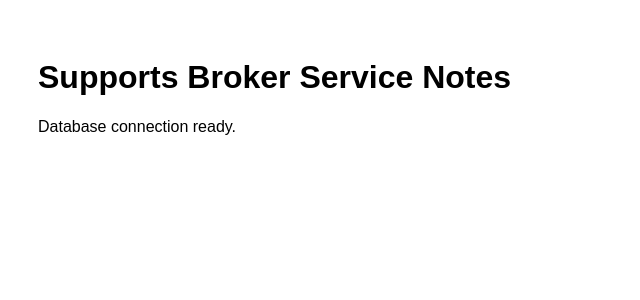
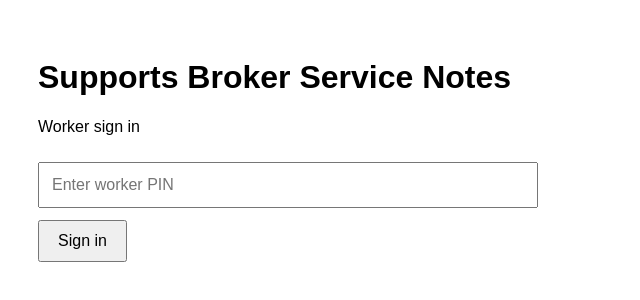
Before and after one commit to bradhbeck-prog/service-notes-app, a Next.js app: page / in a window 1280 px wide. Shown: the top 300 px of the page, without its empty margins (0-640 px from the left). Built offline with nearby package versions, Linux system fonts and the light colour scheme; no server answers.

Commit message:
Update page.jsx

```diff
--- a/app/page.jsx
+++ b/app/page.jsx
@@ -1,10 +1,39 @@
-import { supabase } from "../lib/supabase";
+"use client";
+
+import { useState } from "react";
 
 export default function Page() {
+  const [pin, setPin] = useState("");
+
   return (
-    <main style={{ padding: 30, fontFamily: "Arial" }}>
+    <main style={{ padding: 30, fontFamily: "Arial", maxWidth: 500 }}>
       <h1>Supports Broker Service Notes</h1>
-      <p>Database connection ready.</p>
+      <p>Worker sign in</p>
+
+      <input
+        type="password"
+        placeholder="Enter worker PIN"
+        value={pin}
+        onChange={(e) => setPin(e.target.value)}
+        style={{
+          width: "100%",
+          padding: 12,
+          fontSize: 16,
+          marginTop: 10,
+          marginBottom: 12,
+          boxSizing: "border-box"
+        }}
+      />
+
+      <button
+        style={{
+          padding: "10px 18px",
+          fontSize: 16,
+          cursor: "pointer"
+        }}
+      >
+        Sign in
+      </button>
     </main>
   );
 }
```
